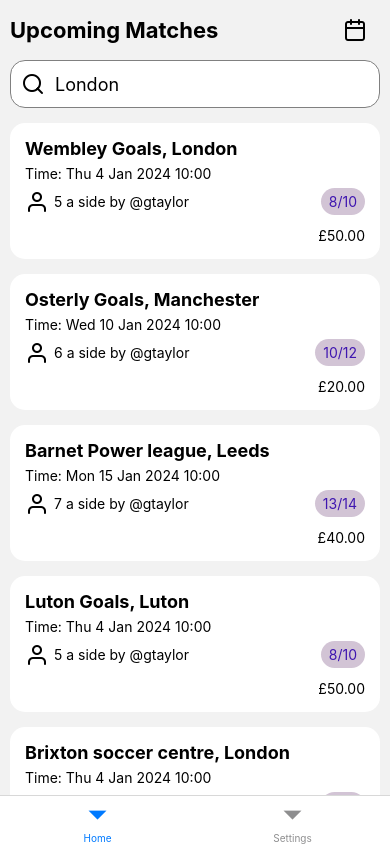
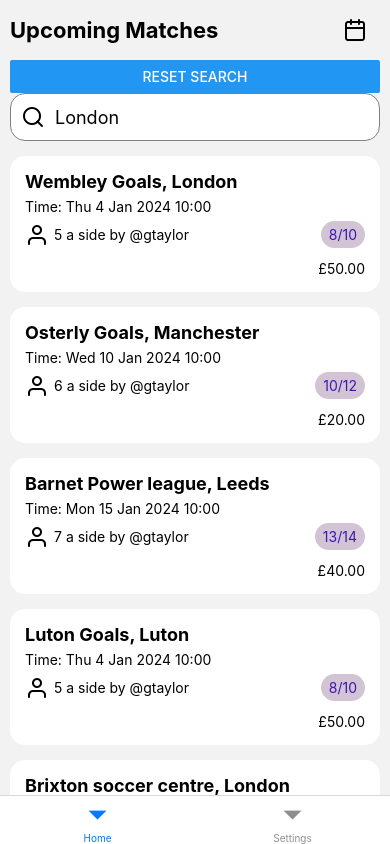
Before and after one commit to Musty-AND/footy-pals, a React Native app: screen /Home in a window 390 px wide. Built offline with nearby package versions, Linux system fonts and the light colour scheme.

Commit message:
reset button

```diff
--- a/src/screens/homeScreen.tsx
+++ b/src/screens/homeScreen.tsx
@@ -1,5 +1,5 @@
 import React, { useMemo, useState } from "react";
-import { View, Text, FlatList, StyleSheet } from "react-native";
+import { View, Text, FlatList, StyleSheet, Button } from "react-native";
 import MatchCard from "../components/Match";
 import { useMatchContext } from "../context/MatchContext";
 import Calendar from "../components/Calendar";
@@ -14,6 +14,11 @@ const HomeScreen = () => {
   const [date, setDate] = useState<DateType>();
   const [open, setOpen] = useState<boolean>(false);
   const [location, setLocation] = useState("");
+
+  const resetSearch = () => {
+    setDate(null);
+    setLocation("");
+  };
 
   const filteredMatches = useMemo(() => {
     return matches.filter((match) => {
@@ -63,6 +68,7 @@ const HomeScreen = () => {
           />
         </Modal>
       </View>
+      <Button title="Reset Search" onPress={() => resetSearch()} />
       <SearchBar content={location} setContent={setLocation} />
       {!filteredMatches.length ? (
         <Text style={styles.title}>No matches found</Text>
```
